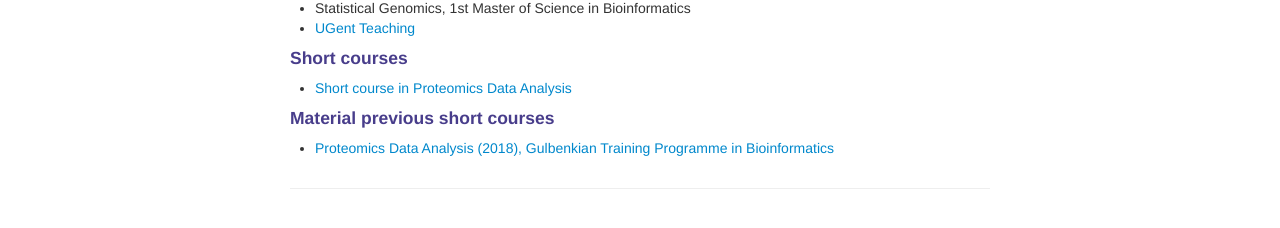
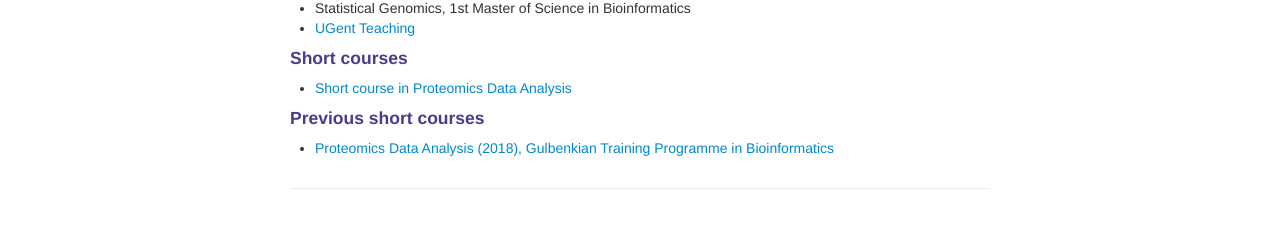
Before and after one commit to statOmics/statOmics.github.io, a Jekyll site: the page built from pages/teaching.md, in a window 1280 px wide. Shown: the part 134-362 px from the top of the page. Built offline with Jekyll 4.4.1, drawn with Linux system fonts in a browser that asks for light colours.

Commit message:
link pda2018

```diff
--- a/pages/teaching.md
+++ b/pages/teaching.md
@@ -11,5 +11,5 @@ title: teaching
 #### Short courses
 - [Short course in Proteomics Data Analysis](https://statomics.github.io/pda/)
 
-#### Material previous short courses
+#### Previous short courses
 - [Proteomics Data Analysis (2018), Gulbenkian Training Programme in Bioinformatics](https://gtpb.github.io/PDA18/)
```
